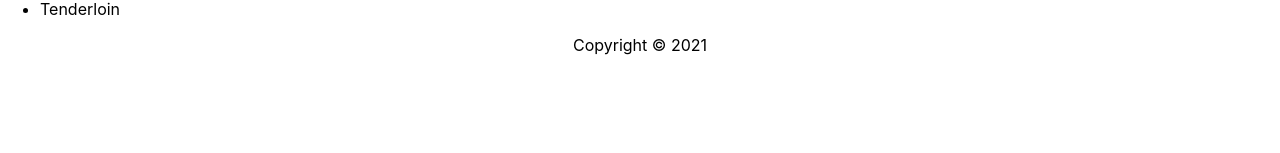
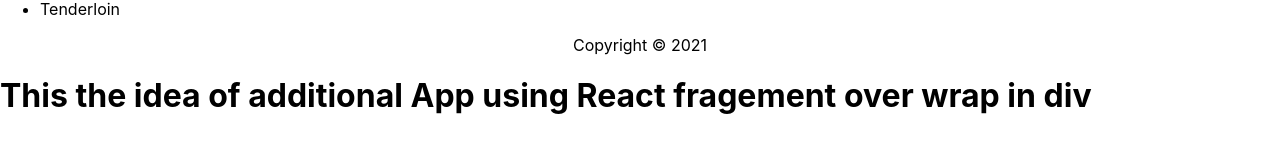
Before and after one commit to rmasonh18/react-essentials, a React (Create React App) app: page / in a window 1280 px wide. Shown: the part 419-572 px from the top of the page. Built offline with nearby package versions, Linux system fonts and the light colour scheme.

Commit message:
using react fragement example

```diff
--- a/src/index.js
+++ b/src/index.js
@@ -4,34 +4,24 @@ import './index.css';
 import App from './App';
 //import reportWebVitals from './reportWebVitals';
 
+//use reactfragment
+
+function AppTwo() {
+  return <h1>This the idea of additional App using React fragement over wrap in div</h1>;
+}
+
 ReactDOM.render(
+<React.Fragment>
+  <App/>
+  <AppTwo />
 
-  <App/>,
-  //Lecture jsx
-  /* <ul>
-    <li>Sunday</li>
-    <li>Monday</li>
-    <li>Tuesday</li>
-    <li>Wednesday</li>
-    <li>Thursday</li>
-    <li>Friday</li>
-    <li>Shabbat</li>
-  </ul>, */
-//lecture 1 ~ create element
-/* React.createElement("ul", null,
- React.createElement("li", null, "Sunday"),
- React.createElement("li", null, "Monday"),
- React.createElement("li", null, "Tuesday"),
- React.createElement("li", null, "Wednesday"),
- React.createElement("li", null, "Thursday"),
- React.createElement("li", null, "Friday"),
- React.createElement("li", null, "Shabbat")), */
+
+</React.Fragment>,
+
+
 document.getElementById('root')
 
-  // replace react startup code for learn react
-  /* <React.StrictMode>
-    <App />
-  </React.StrictMode>, */
+
 
 );
 
```
